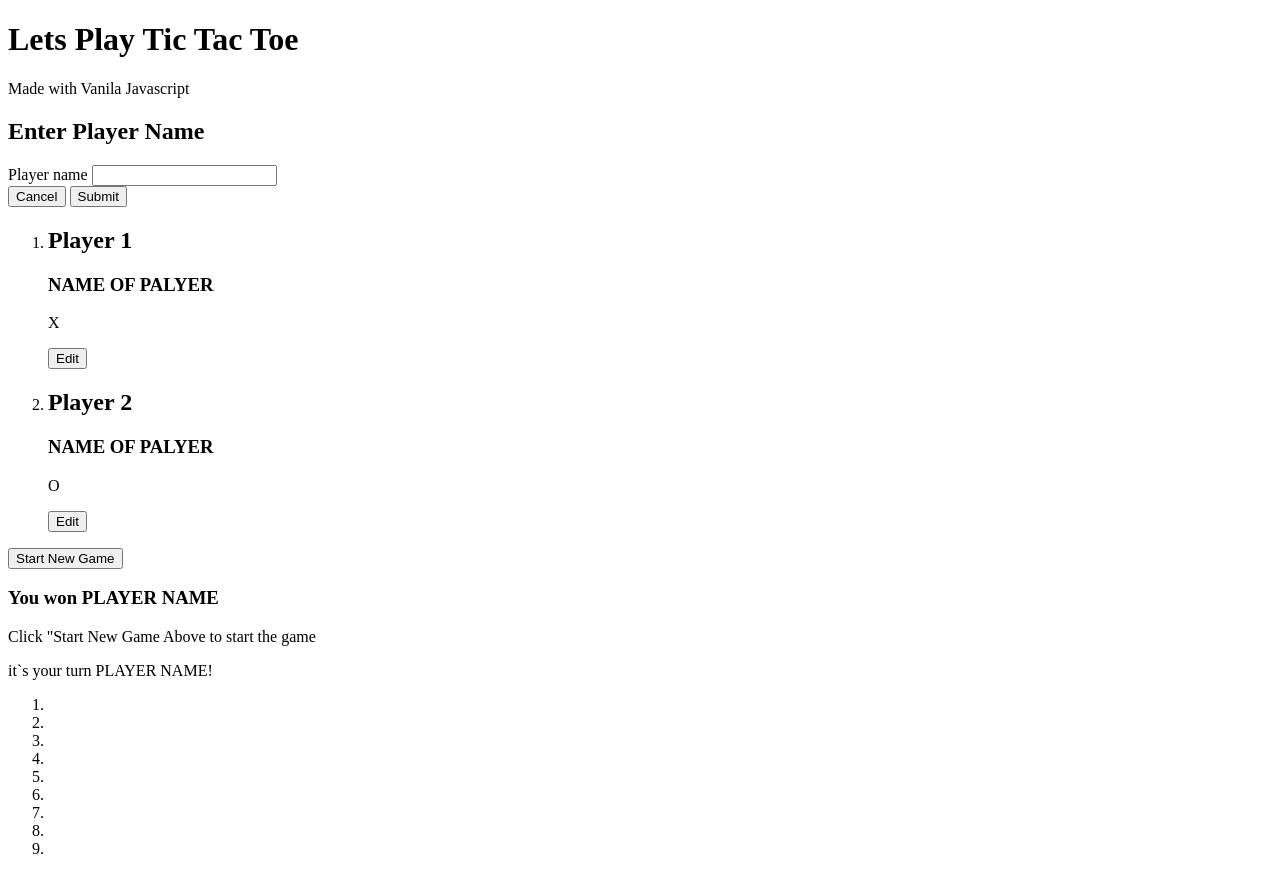
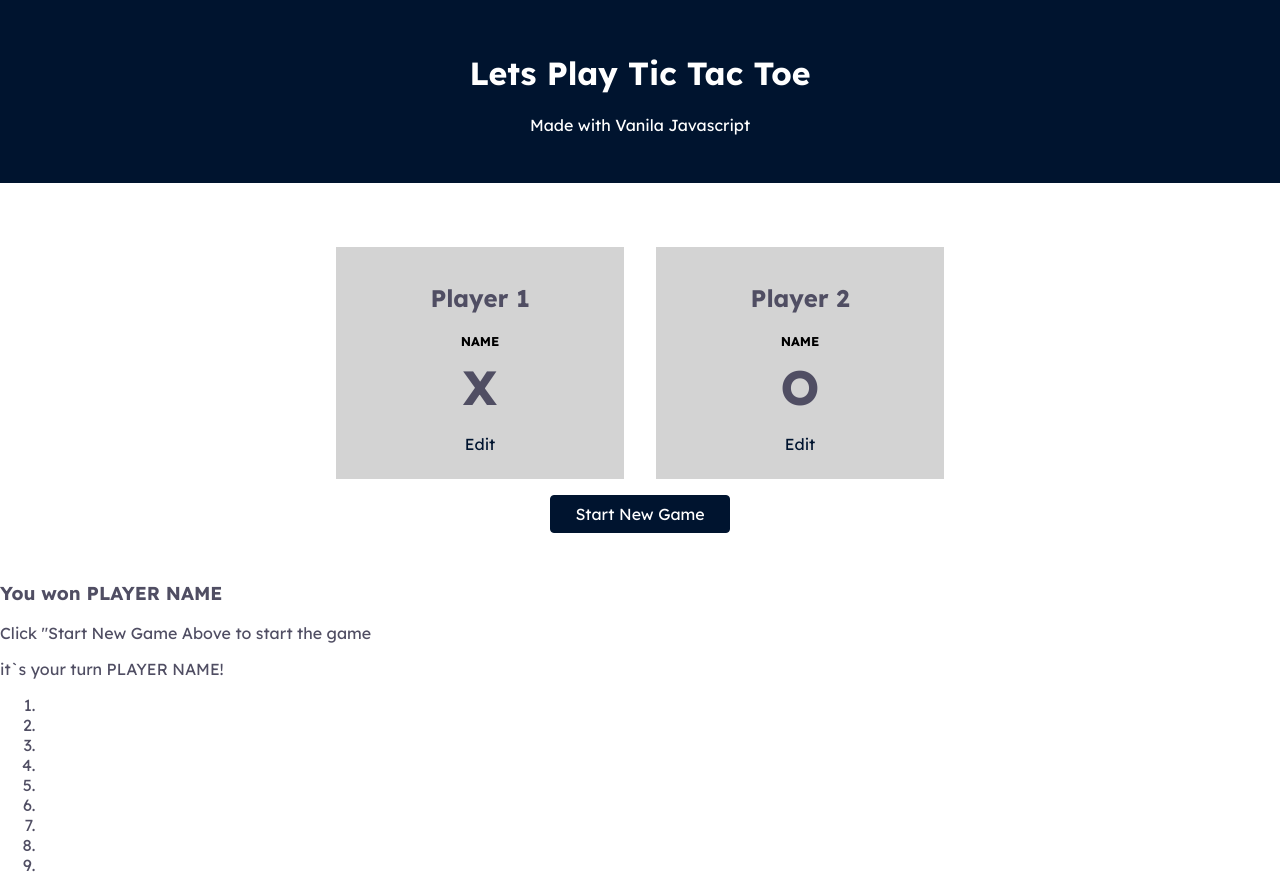
Before and after one commit to OraoCodes/Tic-Tac-Toe-v2, a plain HTML site: page index.html in a window 1280 px wide. Drawn offline with Linux system fonts and the light colour scheme.

Commit message:
Add styling for the game configuration area

```diff
--- a/index.html
+++ b/index.html
@@ -5,54 +5,68 @@
         <meta http-equiv="X-UA-Compatible" content="IE=edge">
         <meta name="viewport" content="width=device-width, initial-scale=1.0">
         <title>Tic Tac Toe</title>
+        <link rel="preconnect" href="https://fonts.googleapis.com">
+        <link
+            rel="preconnect"
+            href="https://fonts.gstatic.com"
+            crossorigin="crossorigin">
+        <link
+            href="https://fonts.googleapis.com/css2?family=Lexend:wght@400;700&display=swap"
+            rel="stylesheet">
+        <link rel="stylesheet" href="styles/style.css">
+        <link rel="stylesheet" href="styles/overlays.css">
+        <link rel="stylesheet" href="styles/configuration.css">
     </head>
     <body>
-    <header>
+        <div id="backdrop"></div>
+        <header id="main-header">
             <h1>Lets Play Tic Tac Toe</h1>
             <p>Made with Vanila Javascript</p>
         </header>
         <main>
-        <aside>
+            <aside class="modal" id="config-overlay">
                 <h2>Enter Player Name</h2>
-            <div>
-                <label for="playername"> Player name</label>
+                <div class="form-control">
+                    <label for="playername">
+                        Player name</label>
                     <input type="text" id="playername" name="playername">
                 </div>
                 <div>
-                <button type="button">Cancel</button>
-                <button type="submit">Submit</button>
+                    <button type="button" class="btn btn-alt">Cancel</button>
+                    <button type="submit" class="btn">Submit</button>
                 </div>
             </aside>
-        <section id="game-configuration">
+            <section id="game-config">
                 <ol>
                     <li>
                         <article>
                             <h2>Player 1</h2>
-                        <h3>NAME OF PALYER</h3>
-                        <P>X</P>
-                        <button>Edit</button>
+                            <h3>NAME</h3>
+                            <p class="player-symbol">X</p>
+                            <button class="btn btn-alt">Edit</button>
                         </article>
                     </li>
                     <li>
                         <article>
                             <h2>Player 2</h2>
-                        <h3>NAME OF PALYER</h3>
-                        <P>O</P>
-                        <button>Edit</button>
+                            <h3>NAME</h3>
+                            <p class="player-symbol">O</p>
+                            <button class="btn btn-alt">Edit</button>
                         </article>
                     </li>
                 </ol>
-            <button>Start New Game</button>
+                <button class="btn">Start New Game</button>
             </section>
-
 
             <section id="active-game">
                 <article>
-                <h3>You won <span id="winner-name">PLAYER NAME</span></h3>
+                    <h3>You won
+                        <span id="winner-name">PLAYER NAME</span></h3>
                     <p>Click "Start New Game Above to start the game</p>
                 </article>
 
-            <p>it`s your turn <span id="active-player-name">PLAYER NAME</span>!</p>
+                <p>it`s your turn
+                    <span id="active-player-name">PLAYER NAME</span>!</p>
                 <ol>
                     <li></li>
                     <li></li>
--- /dev/null
+++ b/styles/configuration.css
@@ -0,0 +1,53 @@
+#config-overlay {
+    text-align: center;
+}
+#config-overlay h2 {
+    margin: 0.5rem 0;
+}
+.form-control {
+    margin: 0.5rem 0;
+}
+.form-control label {
+    display: block;
+    margin-bottom: 0.5rem;
+    font-weight: bold;
+}
+.form-control input {
+    font: inherit;
+    border: 1px solid rgb(204, 204, 204);
+    width: 15rem;
+    padding: 0.35rem;
+}
+#game-config {
+    width: 90%;
+    max-width: 40rem;
+    margin: 3rem auto;
+    text-align: center;
+}
+#game-config ol{
+    list-style: none;
+    margin: 0;
+    padding: 0;
+    display: flex;
+}
+#game-config li{
+    margin: 1rem;
+    padding: 1rem;
+    width: 50%;
+    background-color: #D3D3D3;
+    box-shadow: 0 1px px #00142F;
+}
+#game-config h3{
+    font-size: 0.7rem;
+    margin: 0.5rem 0;
+}
+#game-config h3{
+    font-size: 0.8rem;
+    margin: 0.5rem 0;
+    color: black;
+}
+.player-symbol{
+    font-size: 3rem;
+    font-weight: bold;
+    margin: 0.5rem 0;
+}
--- /dev/null
+++ b/styles/overlays.css
@@ -0,0 +1,26 @@
+.modal {
+    position: fixed;
+    top: 20%;
+    left: 5%;
+    width: 90%;
+    background-color: white;
+    padding: 1rem;
+    border-radius: 6px;
+    box-shadow: 0 2px 8px #00142F;
+    display: none;
+}
+@media (min-width: 48rem) {
+    .modal {
+        left: calc(50% - 20rem);
+        width: 40rem;
+    }
+}
+#backdrop {
+    position: fixed;
+    top: 0;
+    left: 0;
+    width: 100%;
+    height: 100%;
+    background-color: rgba(0, 0, 0, 0.7);
+    display: none;
+}
--- /dev/null
+++ b/styles/style.css
@@ -0,0 +1,35 @@
+body{
+    margin: 0;
+    font-family: 'Lexend', sans-serif;
+    color: #504E63;
+    /* background-color:#e1d8ce ; */
+}
+#main-header{
+    background-color: #00142F;
+    color: white;
+    padding: 2rem 5%;
+    text-align: center;
+}
+.btn{
+    font: inherit;
+    padding: 0.5rem 1.5rem;
+    background-color: #00142F;
+    border: 1px solid #00142F;
+    color: white;
+    border-radius: 4px;
+    cursor: pointer;
+}
+.btn-alt{
+    background-color: transparent;
+    border-color: transparent;
+    color: #00142F;
+}
+.btn:hover{
+    background-color: #083570;
+    border-color: #083570;
+}
+.btn-alt:hover{
+    background-color: #083570;
+    color: white;
+    border-color: transparent;
+}
```
Lines whose indentation alone changed are shown as unchanged.
